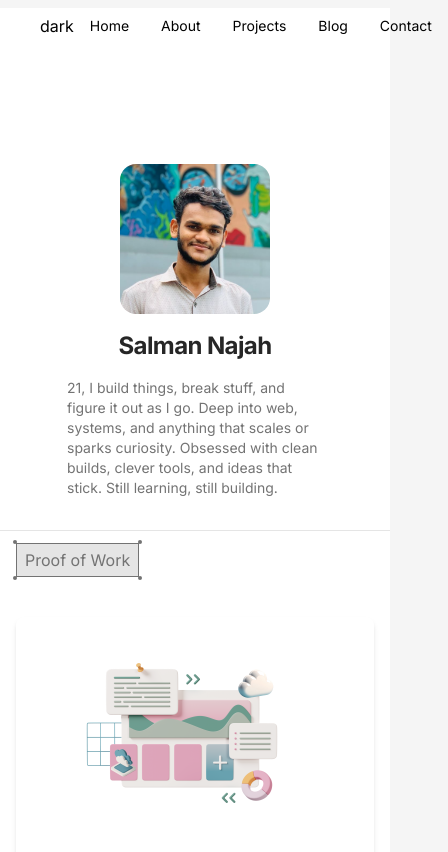
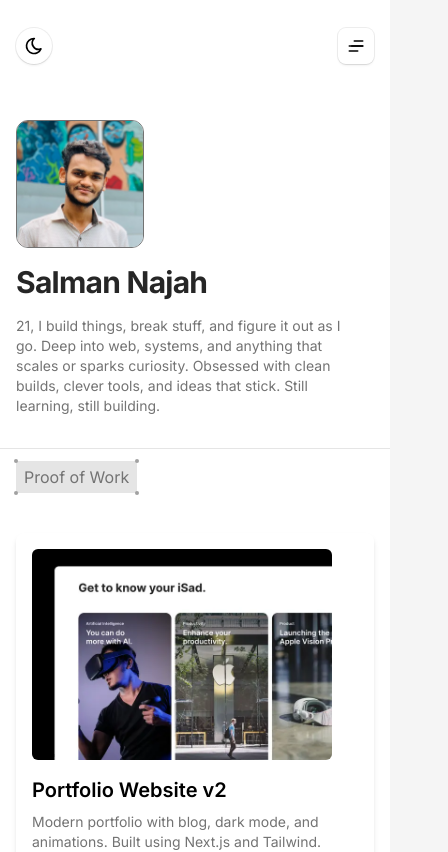
Before and after one commit to SalmanNajah/Portfolio, a Next.js app: page / in a window 390 px wide. Shown: the top 852 px of the page, 448 px wide, since content can reach past the window. Built offline with nearby package versions, Linux system fonts and the light colour scheme.

Commit message:
feat: enhance Home, Navbar, and Projects components with improved layout, animations, and dark mode button

```diff
--- a/src/app/page.tsx
+++ b/src/app/page.tsx
@@ -10,41 +10,38 @@ export default function Home() {
     <div>
       <Container className="z-10 relative min-h-full pt-30 flex flex-col md:flex-row md:justify-between pb-8 border-b border-neutral-200 dark:border-neutral-800 ">
         <motion.div
-        className="order-1 md:order-2 mb-4 md:mb-0 flex justify-center md:justify-start"
+          className="order-1 md:order-2 mb-4 md:mb-0 flex justify-start md:justify-start"
           initial={{ opacity: 0, filter: "blur(8px)" }}
           whileInView={{ opacity: 1, filter: "blur(0px)" }}
-        transition={{ delay: 0.5, duration: 0.5 }}
-        viewport={{ once: true }}
+          viewport={{ once: true, amount: 0.1 }}
+          transition={{ duration: 0.3 }}
         >
           <Link href="/">
-          <Image src="/avatar.png" alt="Logo" width={150} height={150} className="rounded-2xl object-cover" />
+            <Image src="/avatar.png" alt="Logo" width={150} height={150} className="rounded-xl object-cover border-secondary border w-32 h-32 md:w-48 md:h-48" />
           </Link>
         </motion.div>
-      <motion.div
-        className="order-2 md:order-1"
-        initial={{ opacity: 0, filter: "blur(8px)" }}
-        transition={{ delay: 0.2, duration: 0.5 }}
-        whileInView={{ opacity: 1, filter: "blur(0px)" }}>
+        <div
+          className="order-2 md:order-1">
 
           <motion.h1 initial={{ opacity: 0, filter: "blur(8px)" }}
             whileInView={{ opacity: 1, filter: "blur(0px)" }}
-          transition={{ delay: 0.3, duration: 0.5  }}
-          viewport={{ once: true }}
-          className="text-2xl md:text-4xl font-bold text-primary tracking-tight flex justify-self-center md:justify-self-start">
+            transition={{ duration: 0.4 }}
+            viewport={{ once: true, amount: 0.1 }}
+            className="text-3xl md:text-4xl font-bold text-primary tracking-tight flex justify-self-start md:justify-self-start">
             Salman Najah
           </motion.h1>
 
           <motion.p initial={{ opacity: 0, filter: "blur(8px)" }}
             whileInView={{ opacity: 1, filter: "blur(0px)" }}
-          transition={{ delay: 0.4, duration: 0.5  }}
-          viewport={{ once: true }}
-          className="text-secondary pt-4 text-sm md:text-base max-w-64 flex justify-self-center md:max-w-md">
+            transition={{ duration: 0.5 }}
+            className="text-secondary pt-4 text-sm md:text-base max-w-84 flex justify-self-start md:max-w-md">
             21, I build things, break stuff, and figure it out as I go.
             Deep into web, systems, and anything that scales or sparks curiosity.
             Obsessed with clean builds, clever tools, and ideas that stick.
             Still learning, still building.
           </motion.p>
-      </motion.div>
+
+        </div>
       </Container>
       <Projects />
     </div>
--- a/src/components/darkmode.tsx
+++ b/src/components/darkmode.tsx
@@ -12,7 +12,7 @@ const DarkModeToggle = () => {
   };
 
   return (
-    <button onClick={toggleTheme} className="text-black dark:text-white cursor-pointer rounded-xl shadow-standard p-2">
+    <button onClick={toggleTheme} className="text-black dark:text-white cursor-pointer rounded-full shadow-standard p-2">
       <motion.div
         animate={{ rotate: rotation }}
         transition={{ duration: 0.4, ease: 'easeInOut' }}
--- a/src/components/hamburger.tsx
+++ b/src/components/hamburger.tsx
@@ -3,9 +3,9 @@ import React from 'react'
 
 const Hamburger = () => {
   return (
-    <div>
+    <button className="md:hidden flex items-center justify-center" >
       <IconMenu3 className="text-black dark:text-white cursor-pointer shadow-standard rounded-lg p-2 w-9 h-9" />
-    </div>
+    </button>
   )
 }
 
--- a/src/components/navbar/index.tsx
+++ b/src/components/navbar/index.tsx
@@ -3,11 +3,16 @@ import React, { useState } from 'react'
 import Container from '../container'
 import Link from 'next/link'
 import { motion, useMotionValueEvent, useScroll } from "motion/react";
+import { IconSun, IconMoon, IconMenu2 } from '@tabler/icons-react';
+import DarkModeToggle from '../darkmode';
+import { Ham } from 'lucide-react';
+import Hamburger from '../hamburger';
 
 const Navbar = () => {
   const [hovered, setHovered] = useState<null | number>(null);
   const [scrolled, setScrolled] = useState<boolean>(false);
   const { scrollY } = useScroll();
+  const [theme, setTheme] = useState<'light' | 'dark'>('light');
   const navItems = [
     {
       title: 'Home',
@@ -41,7 +46,23 @@ const Navbar = () => {
 
   return (
     <Container>
-      <motion.nav className="z-50 md:fixed md:inset-x-0 md:top-0 md:max-w-4xl md:mx-auto flex items-center justify-between md:py-4 rounded-full px-6 mt-2 backdrop-blur-md bg-white/30 dark:bg-zinc-900/30"
+      <motion.div className="fixed top-4 left-4 right-4 z-50 md:hidden flex justify-between items-center px-4 backdrop-blur-md bg-white/30 dark:bg-zinc-900/30 p-3 rounded-2xl shadow-standard justify-self-center"
+        initial={{
+          boxShadow: "none",
+          width: "100%",
+          y: 0,
+        }}
+        animate={{
+          boxShadow: scrolled ? "var(--shadow-derek)" : "none",
+          width: scrolled ? "90%" : "100%",
+          y: scrolled ? 5 : 0,
+        }}
+      >
+        <DarkModeToggle />
+        <Hamburger />
+      </motion.div>
+
+      <motion.nav className="hidden max-w-lg z-50 fixed md:inset-x-0 md:top-0 md:max-w-4xl md:mx-auto md:flex items-center justify-between md:py-4 rounded-full px-6 mt-2 backdrop-blur-md bg-white/30 dark:bg-zinc-900/30"
         animate={{
           boxShadow: scrolled ? "var(--shadow-derek)" : "none",
           width: scrolled ? "50%" : "60%",
@@ -53,7 +74,7 @@ const Navbar = () => {
         }}
       >
         <div>
-          dark
+          <DarkModeToggle />
         </div>
         <div className="flex items-center">
           {navItems.map((item, idx) => (
--- a/src/components/projects.tsx
+++ b/src/components/projects.tsx
@@ -1,6 +1,7 @@
 import React from 'react'
 import Container from './container'
 import Image from 'next/image'
+import { motion } from 'motion/react'
 
 const Projects = () => {
   const projects = [
@@ -8,21 +9,21 @@ const Projects = () => {
       title: "Portfolio Website v2",
       description: "Modern portfolio with blog, dark mode, and animations. Built using Next.js and Tailwind.",
       link: "https://github.com/yourusername/portfolio-v2",
-            image: "/image1.png",
+      image: "/image2.png",
       skills: ["Next.js", "TypeScript", "Tailwind CSS", "Framer Motion", "Vercel"]
     },
     {
       title: "E-commerce Storefront",
       description: "Scalable e-commerce site with Stripe payments and CMS. Mobile-first and SEO optimized.",
       link: "https://github.com/yourusername/ecommerce-storefront",
-            image: "/image2.png",
+      image: "/image3.png",
       skills: ["React", "Next.js", "Stripe", "Sanity.io", "Redux Toolkit"]
     },
     {
       title: "Real-time Chat Application",
       description: "Chat app with groups, private messaging, and authentication. Built with React and Socket.io.",
       link: "https://github.com/yourusername/realtime-chat-app",
-            image: "/image3.png",
+      image: "/image1.png",
       skills: ["React", "Node.js", "Socket.io", "Express", "MongoDB"]
     },
     {
@@ -48,16 +49,24 @@ const Projects = () => {
     }
   ]
 
-    // some tweaking in the side heading is required
+  // some tweaking in the side heading is required, the motion divs below needs some changes to make it look better like dragging
   return (
     <div>
       <Container className="md:pt-6 pt-3">
-      <div className="relative inline-block border border-secondary text-base mb-6 bg-neutral-200 dark:bg-neutral-800 text-secondary px-2 py-1">
+        <div className="relative inline-block text-base mb-6 bg-neutral-200 dark:bg-neutral-800 text-secondary px-2 py-1">
           Proof of Work
-        <div className="absolute -top-1 -left-1 w-1 h-1 rounded-full bg-secondary"></div>
-        <div className="absolute -top-1 -right-1 w-1 h-1 rounded-full bg-secondary"></div>
-        <div className="absolute -bottom-1 -left-1 w-1 h-1 rounded-full bg-secondary"></div>
-        <div className="absolute -bottom-1 -right-1 w-1 h-1 rounded-full bg-secondary"></div>
+          <div
+            className="absolute -top-0.5 -left-0.5 w-1 h-1 rounded-full bg-neutral-400"
+          />
+          <div
+            className="absolute -top-0.5 -right-0.5 w-1 h-1 rounded-full bg-neutral-400"
+          />
+          <div
+            className="absolute -bottom-0.5 -left-0.5 w-1 h-1 rounded-full bg-neutral-400"
+          />
+          <div
+            className="absolute -bottom-0.5 -right-0.5 w-1 h-1 rounded-full bg-neutral-400"
+          />
         </div>
 
         <div className="grid grid-cols-1 sm:grid-cols-2 md:grid-cols-3 gap-6 mt-4">
@@ -71,7 +80,7 @@ const Projects = () => {
                 className="mb-4 rounded-md"
               />
               <h2 className="text-xl font-semibold mb-2">{item.title}</h2>
-            <p className="text-sm text-secondary">{item.description}</p>
+              <p className="text-sm text-secondary ">{item.description}</p>
             </div>
           ))}
         </div>
```
Lines whose indentation alone changed are shown as unchanged.
